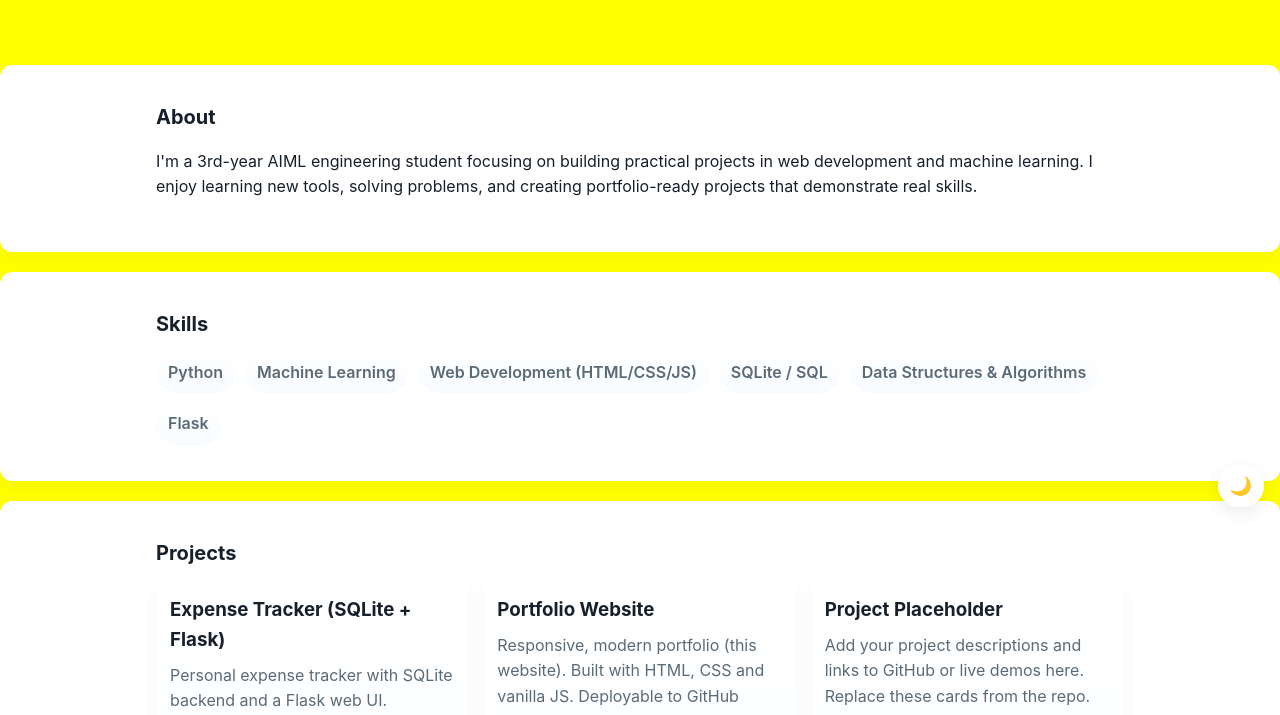
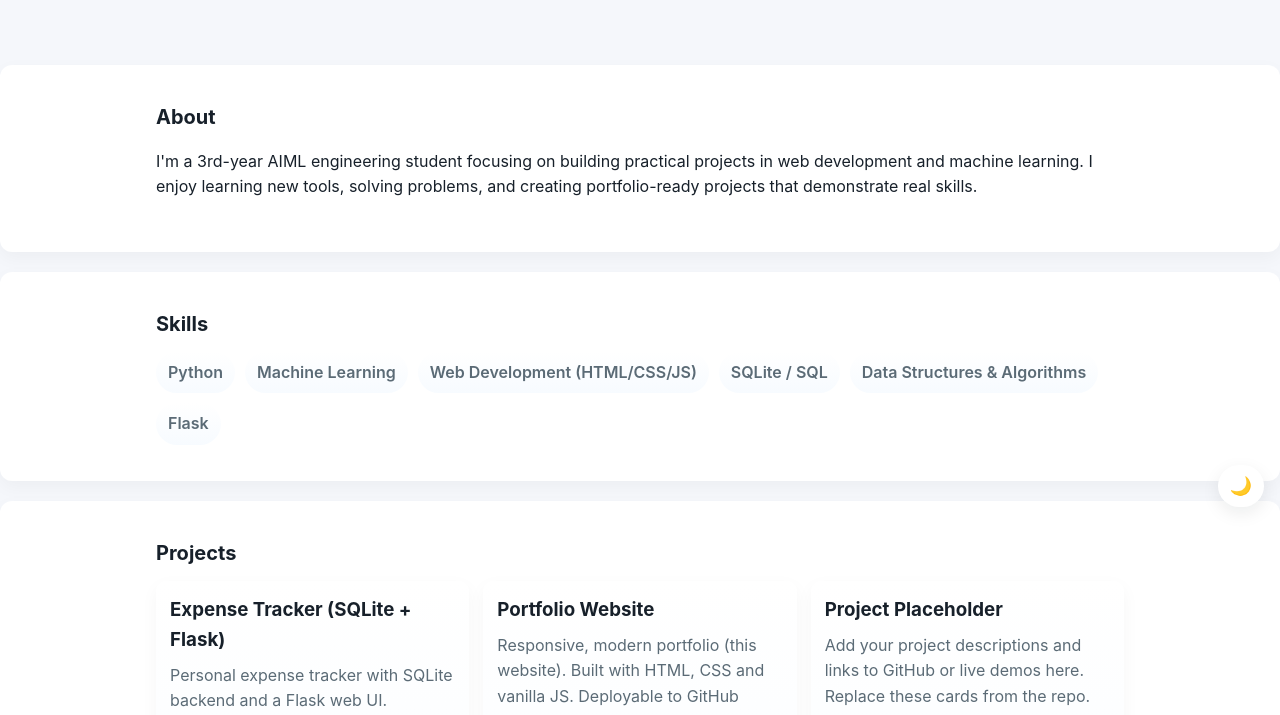
Before and after one commit to syed-moin-ahmed/My-Portfolio, a plain HTML site: page index.html in a window 1280 px wide. Shown: the part 277-992 px from the top of the page. Drawn offline with Linux system fonts and the light colour scheme.

Commit message:
Update style.css

```diff
--- a/style.css
+++ b/style.css
@@ -10,7 +10,7 @@
 *{box-sizing:border-box}
 body{
   font-family: Inter, ui-sans-serif, system-ui, -apple-system, "Segoe UI", Roboto, "Helvetica Neue", Arial;
-  background:yellow;
+  background:var(--bg);
   color:var(--text);
   margin:0;
   -webkit-font-smoothing:antialiased;
```
